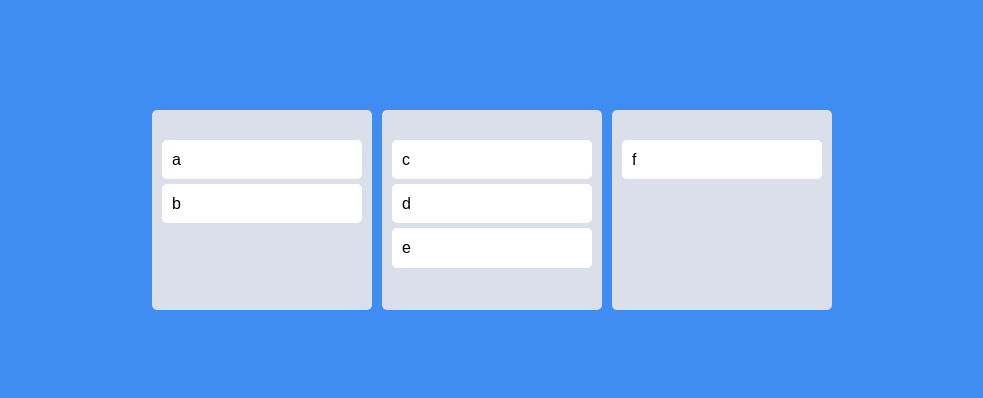
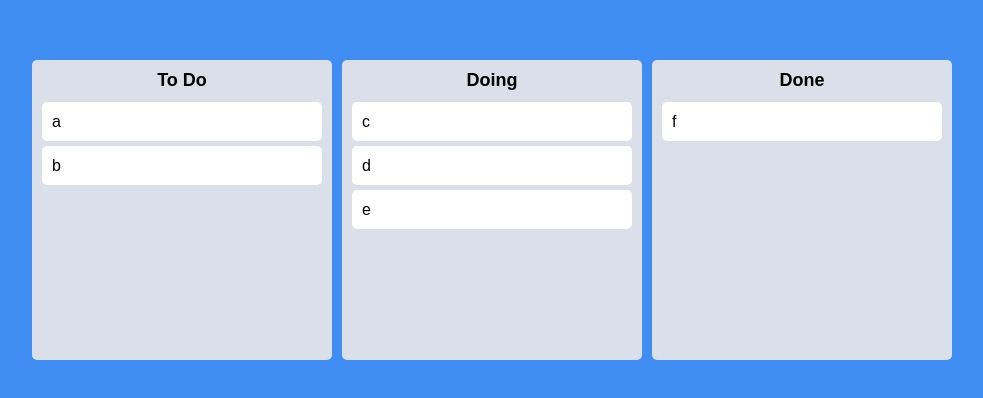
Before and after one commit to qortmdgur5/react-masterclass-by-nomadcoders, a React (Create React App) app: page / in a window 1280 px wide. Shown: the part 190-588 px from the top of the page, without its empty margins (148-1131 px from the left). Built offline with nearby package versions, Linux system fonts and the light colour scheme.

Commit message:
react masterClass section Seven 7.9 Lecture

```diff
--- a/src/App.tsx
+++ b/src/App.tsx
@@ -6,8 +6,7 @@
 
 const Wrapper = styled.div`
   display: flex;
-  max-width: 680px;
-  width: 100%;
+  width: 100vw;
   margin: 0 auto;
   justify-content: center;
   align-items: center;
@@ -15,22 +14,30 @@
 `;
 
 const Boards = styled.div`
-  display: grid;
+  display: flex;
+  justify-content: center;
+  align-items: flex-start;
   width: 100%;
   gap: 10px;
-  grid-template-columns: repeat(3, 1fr);
 `;
 
 function App() {
 	const [toDos, setToDos] = useRecoilState(toDoState);
-	const onDragEnd = ({ draggableId, destination, source }: DropResult) => {
-		if (!destination) return;
-		// setToDos((oldToDos) => {
-		//   const copyToDos = [...oldToDos];
-		//   copyToDos.splice(source.index, 1);
-		//   copyToDos.splice(destination.index, 0, draggableId);
-		//   return copyToDos;
-		// });
+	const onDragEnd = (info: DropResult) => {
+		console.log(info);
+		const { destination, draggableId, source } = info;
+		if (destination?.droppableId === source.droppableId) {
+			// same board movement.
+			setToDos((allBoards) => {
+				const boardCopy = [...allBoards[source.droppableId]];
+				boardCopy.splice(source.index, 1);
+				boardCopy.splice(destination?.index, 0, draggableId);
+				return {
+					...allBoards,
+					[source.droppableId]: boardCopy,
+				};
+			});
+		}
 	};
 	return (
 		<DragDropContext onDragEnd={onDragEnd}>
--- a/src/atoms.tsx
+++ b/src/atoms.tsx
@@ -1,14 +1,14 @@
 import { atom, selector } from "recoil";
 
 interface IToDoState {
-    [key: string]: string[]
+    [key: string]: string[];
 }
 
 export const toDoState = atom<IToDoState>({
     key: "toDo",
     default: {
-        to_do: ["a", "b"],
-        doing: ["c", "d", "e"],
-        done: ["f"],
+        "To Do": ["a", "b"],
+        Doing: ["c", "d", "e"],
+        Done: ["f"],
     },
 });
--- a/src/components/Board.tsx
+++ b/src/components/Board.tsx
@@ -1,13 +1,21 @@
 import { Droppable } from "react-beautiful-dnd";
+import styled from "styled-components";
 import DragabbleCard from "./DragabbleCard";
-import styled from "styled-components";
 
 const Wrapper = styled.div`
+  width: 300px;
   padding: 20px 10px;
-  padding-top: 30px;
+  padding-top: 10px;
   background-color: ${(props) => props.theme.boardColor};
   border-radius: 5px;
-  min-height: 200px;
+  min-height: 300px;
+`;
+
+const Title = styled.h2`
+  text-align: center;
+  font-weight: 600;
+  margin-bottom: 10px;
+  font-size: 18px;
 `;
 
 interface IBoardProps {
@@ -17,17 +25,19 @@
 
 function Board({ toDos, boardId }: IBoardProps) {
     return (
+        <Wrapper>
+            <Title>{boardId}</Title>
             <Droppable droppableId={boardId}>
                 {(magic) => (
-                <Wrapper ref={magic.innerRef} {...magic.droppableProps}>
+                    <div ref={magic.innerRef} {...magic.droppableProps}>
                         {toDos.map((toDo, index) => (
                             <DragabbleCard key={toDo} index={index} toDo={toDo} />
                         ))}
                         {magic.placeholder}
-                </Wrapper>
+                    </div>
                 )}
             </Droppable>
+        </Wrapper>
     );
 }
-
 export default Board;
```
Lines whose indentation alone changed are shown as unchanged.
